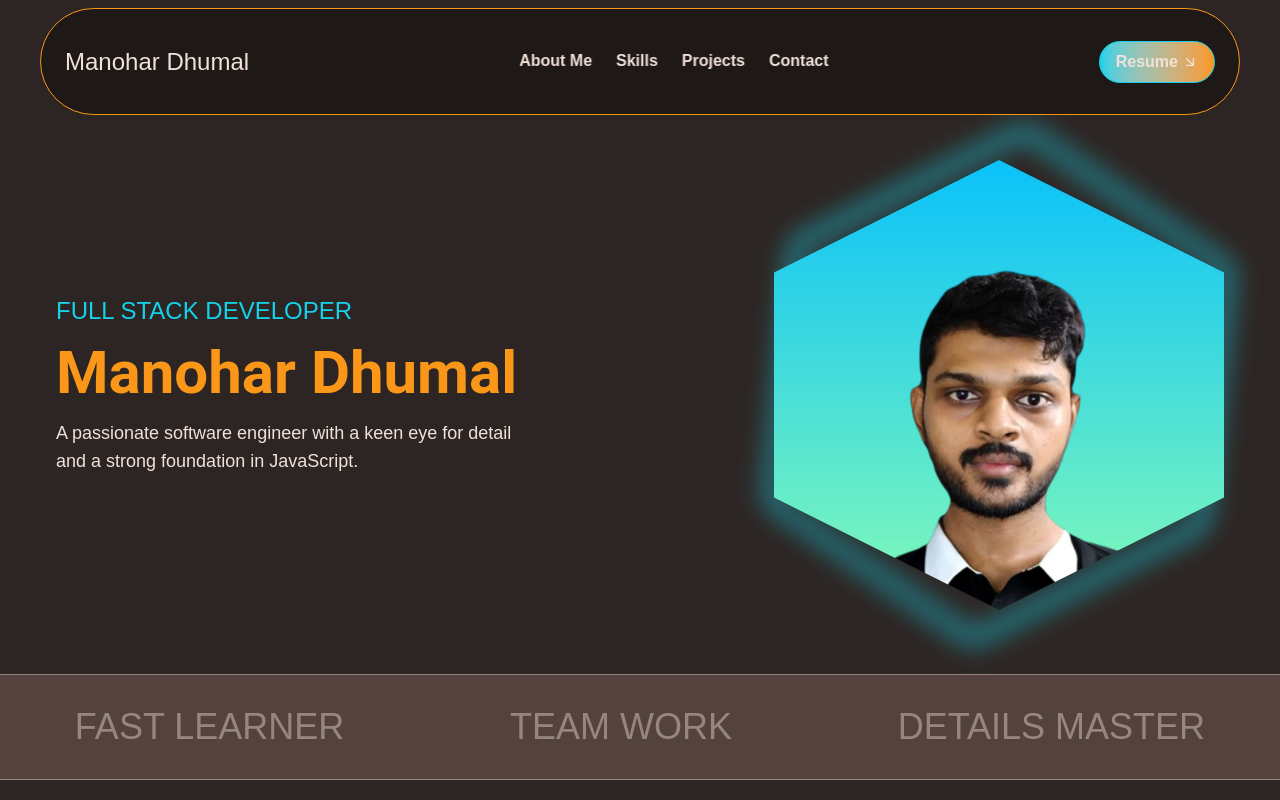
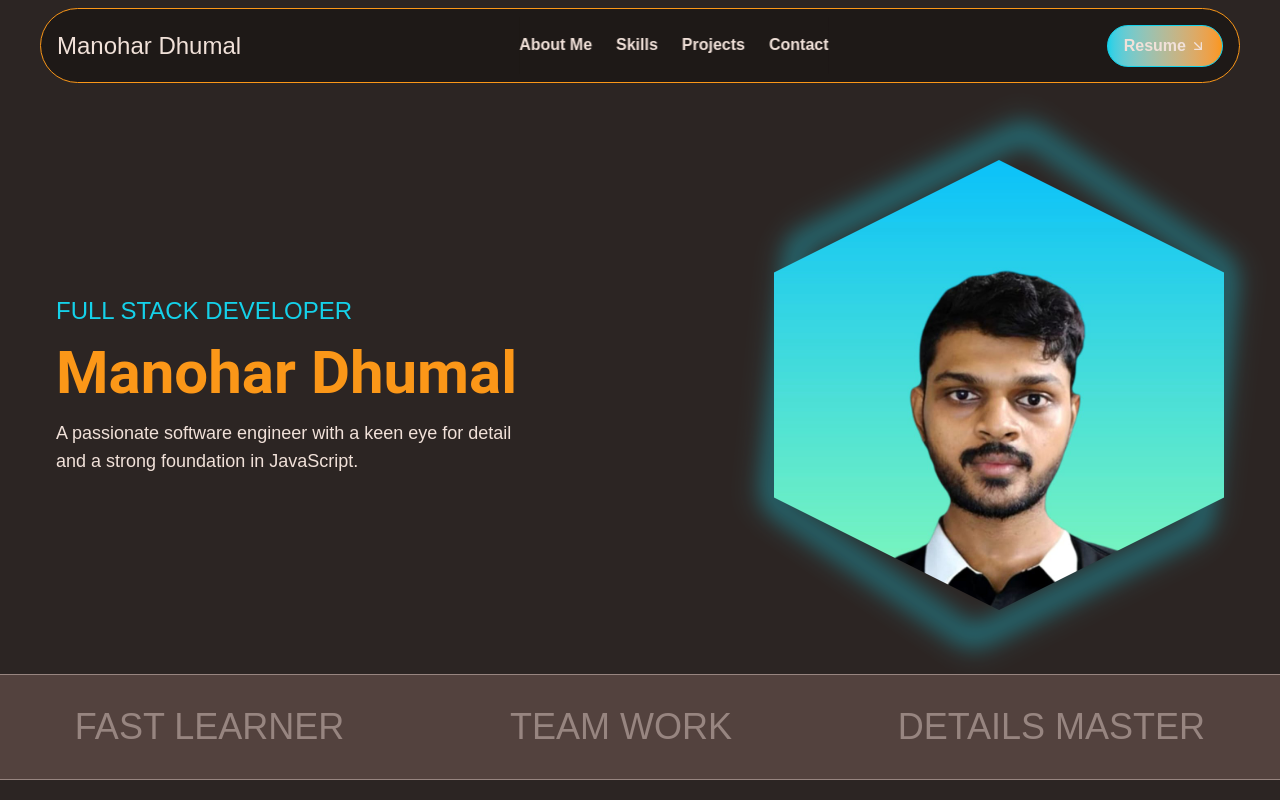
Before and after one commit to manohar12-max/manohar-portfolio, a React (Vite) app: page / in a window 1280 px wide. Shown: the top 800 px of the page. Built offline with nearby package versions, Linux system fonts and the light colour scheme.

Commit message:
"4 commit"

```diff
--- a/src/components/Myskills/AllSkillsSm.jsx
+++ b/src/components/Myskills/AllSkillsSm.jsx
@@ -44,6 +44,7 @@ const AllSkillsSm = () => {
     <div className="grid sm:grid-cols-2 md:grid-cols-4  gap-12 my-12">
       {skills.map((skill, index) => (
         <motion.div
+
           variants={fadeIn("up", 0.2)}
           initial="hidden"
           whileInView="show"
--- a/src/components/Myskills/MyskillsAllSkills.jsx
+++ b/src/components/Myskills/MyskillsAllSkills.jsx
@@ -46,6 +46,7 @@ const MyskillsAllSkills = () => {
     <div className="flex items-center justify-center relative gap-2 max-w-[1200px] mx-auto">
       {skills.map((item, index) => (
         <motion.div
+         key={index}
           variants={fadeIn("up", `0.${index}`)}
           initial="hidden"
           whileInView="show"
--- a/src/components/Navbar/NavbarMain.jsx
+++ b/src/components/Navbar/NavbarMain.jsx
@@ -12,7 +12,7 @@ const NavbarMain = () => {
   };
   return (
     <nav className="max-w-[1300px] mx-auto px-4 w-full fixed left-[50%] -translate-x-[50%] z-20 flex gap-4 mt-2">
-      <div className="flex justify-between w-full max-w-[1200px] mx-auto bg-black items-center p-6 rounded-l-full  rounded-r-full border-[1px] border-orange ">
+      <div className="flex justify-between w-full max-w-[1200px] mx-auto bg-black items-center px-4 py-2 rounded-l-full  rounded-r-full border-[1px] border-orange ">
         <NavbarLogo />
         <div className={`${menuOpen ? "sm:block" : "sm:hidden"} lg:block`}>
           <NavbarLink  setMenuOpen={setMenuOpen} />
```
